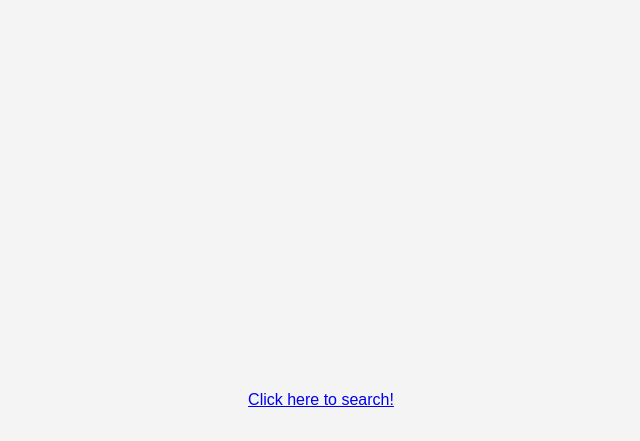
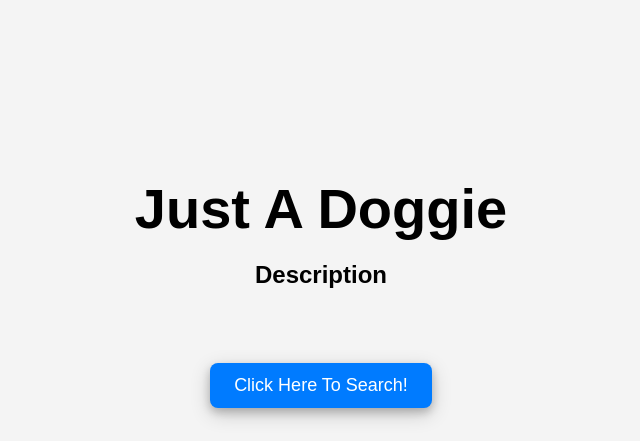
Before and after one commit to najasnake12/Just-A-Doggie, a Flask app: page / in a window 1280 px wide. Shown: the top 441 px of the page, without its empty margins (319-959 px from the left). Run offline with Flask 3, Linux system fonts and the light colour scheme.

Commit message:
feat: UI and image container added
-Added CSS for element with #search-link-button ID to style it as a button.
-Ensured button is centered using a .button-container.
-Added names for Flask to scan and PascalCase conventions.
-Added image container caption boxes to display descriptions for images.
-PR submitted on a new branch due to merge conflict.

```diff
--- a/src/static/style.css
+++ b/src/static/style.css
@@ -8,8 +8,22 @@ body {
     background-color: #f4f4f4;
 }
 
+/* Style for the main title */
+.MainTitle {
+    font-size: 56px; /* Make the title larger */
+    margin: 20px 0;
+    text-align: center;
+}
 
-.search-bar {
+/* Style for the description */
+.DescriptionText {
+    font-size: 24px;
+    text-align: center;
+    margin: 20px 0;
+}
+
+/* Style for the search bar container */
+.SearchBar {
     display: flex;
     align-items: center;
     gap: 10px;
@@ -19,7 +33,8 @@ body {
     box-shadow: 0 4px 8px rgba(0, 0, 0, 0.2), 0 6px 20px rgba(0, 0, 0, 0.19);
 }
 
-#search-input {
+/* Style for the search input field */
+#SearchInput {
     flex: 1; /* Allows the input to take up the available space */
     padding: 10px;
     border: none;
@@ -28,39 +43,126 @@ body {
     box-shadow: inset 0 1px 2px rgba(0, 0, 0, 0.1);
 }
 
-#search-button {
+/* Style for the search button */
+#SearchButton {
+    display: inline-block; /* Allows button to be centered properly */
     padding: 10px 20px;
     border: none;
     border-radius: 0 8px 8px 0;
     background-color: #007BFF;
-    color: white;
+    color: white; /* Ensure text color is white */
     font-size: 16px;
     cursor: pointer;
     box-shadow: 0 4px 8px rgba(0, 0, 0, 0.2), 0 6px 20px rgba(0, 0, 0, 0.19);
     transition: background-color 0.3s ease, transform 0.2s ease;
+    text-decoration: none; /* Remove underline from link */
+    text-align: center; /* Center text inside button */
 }
-
-#search-button:hover {
+#SearchButton:hover {
     background-color: #0056b3;
     transform: translateY(-2px);
 }
 
-#search-button:active {
+#SearchButton:active {
     transform: translateY(1px);
 }
 
-#filter-dropdown {
+/* Style for filter dropdown */
+#FilterDropdown {
     padding: 10px;
     border: 1px solid #ccc;
     border-radius: 4px;
 }
 
-#results {
+/* Style for search results list */
+#Results {
     list-style: none;
     padding: 0;
 }
 
-#results li {
+#Results li {
     padding: 10px;
     border-bottom: 1px solid #ddd;
 }
+
+/* Style for the image gallery container */
+.ImageGallery {
+    display: flex;
+    gap: 15px; /* Space between image cards */
+    flex-wrap: wrap;
+    justify-content: center;
+}
+
+/* Style for each image card */
+.ImageCard {
+    width: 200px; /* Size of the image card */
+    height: 200px; /* Size of the image card */
+    perspective: 1000px; /* Enables 3D space for rotation effect */
+    position: relative;
+    cursor: pointer;
+    transition: transform 0.6s; /* Smooth rotation transition */
+}
+
+.ImageCard img {
+    width: 100%;
+    height: 100%;
+    object-fit: cover; /* Ensure image covers the box without distortion */
+    border-radius: 8px;
+    transition: transform 0.6s; /* Smooth rotation transition */
+}
+
+/* Style for captions */
+.Caption {
+    position: absolute;
+    bottom: 5px;
+    left: 50%;
+    transform: translateX(-50%);
+    background-color: rgba(0, 0, 0, 0.6);
+    color: white;
+    padding: 2px 5px;
+    border-radius: 3px;
+    font-size: 14px;
+}
+
+/* Style for rotating effect */
+.ImageCard.Rotate img {
+    transform: rotateY(180deg);
+}
+
+/* Style for the new search link button */
+#SearchLinkButton {
+    display: inline-block; /* Makes the link behave like a button */
+    padding: 12px 24px;
+    border: none;
+    border-radius: 8px; /* Rounded corners for the button */
+    background-color: #007BFF; /* Blue background */
+    color: white; /* White text color */
+    font-size: 18px; /* Larger font size */
+    text-align: center; /* Center text inside button */
+    text-decoration: none; /* Remove underline from link */
+    cursor: pointer; /* Pointer cursor on hover */
+    box-shadow: 0 4px 8px rgba(0, 0, 0, 0.2), 0 6px 20px rgba(0, 0, 0, 0.19);
+    transition: background-color 0.3s ease, transform 0.2s ease;
+    margin: 0 auto; /* Center horizontally */
+}
+
+#SearchLinkButton:hover {
+    background-color: #0056b3; /* Darker blue on hover */
+    transform: translateY(-2px); /* Lift effect on hover */
+}
+
+#SearchLinkButton:active {
+    transform: translateY(1px); /* Button pressed effect */
+}
+
+/* Ensure responsiveness */
+@media (max-width: 600px) {
+    #SearchLinkButton {
+        padding: 10px 20px;
+        font-size: 16px;
+    }
+}
+
+.ButtonContainer {
+    text-align: center; /* Centers content inside container */
+}
--- a/src/templates/index.html
+++ b/src/templates/index.html
@@ -4,19 +4,51 @@
     <meta charset="UTF-8">
     <meta name="viewport" content="width=device-width, initial-scale=1.0">
     <link rel="stylesheet" href="{{ url_for('static', filename='style.css') }}">
-    <title>Document</title>
+    <title>Just A Doggie</title>
 </head>
 <body>
-    <header><nav></nav>
-
+    <header>
+        <!-- Header content can go here -->
     </header>
     <main>
+        <h1 class="MainTitle">Just A Doggie</h1>
+        <h3 class="DescriptionText" >Description</h3>
+        <br>
+        <br>
+        <br>
 
-        <a href="{{ url_for('search') }}">Click here to search!</a><br>
+        <div class="ButtonContainer">
+            <a id="SearchLinkButton" href="{{ url_for('search') }}">Click Here To Search!</a>
+        </div>
+        <br>
+        <br>
 
+        <div class="ImageGallery">
+            <div class="ImageCard">
+                <img src="https://upload.wikimedia.org/wikipedia/commons/1/13/Beagle_puppy_portrait.jpg" alt="Dog 1">
+                <div class="Caption">Beagle</div>
+            </div>
+            <div class="ImageCard">
+                <img src="https://upload.wikimedia.org/wikipedia/commons/thumb/a/a8/02.Owczarek_niemiecki_u%C5%BCytkowy_kr%C3%B3tkow%C5%82osy_suka.jpg/1200px-02.Owczarek_niemiecki_u%C5%BCytkowy_kr%C3%B3tkow%C5%82osy_suka.jpg" alt="Dog 2">
+                <div class="Caption">German Shepherd</div>
+            </div>
+            <div class="ImageCard">
+                <img src="https://external-content.duckduckgo.com/iu/?u=https%3A%2F%2Fcdn.pixabay.com%2Fphoto%2F2016%2F02%2F19%2F14%2F14%2Fdogs-1210323_960_720.jpg&f=1&nofb=1&ipt=db00381878573a29143c09c78eb0ced53499298496b3bc4956eb48d62be114ab&ipo=images" alt="Dog 3">
+                <div class="Caption">Puppies</div>
+            </div>
+        </div>
     </main>
     <footer>
+        <!-- Footer content can go here -->
+    </footer>
 
-    </footer>
+    <script>
+        document.querySelectorAll('.ImageCard').forEach(card => {
+            card.addEventListener('click', () => {
+                card.classList.toggle('Rotate');
+            });
+        });
+    </script>
+
 </body>
 </html>
```
